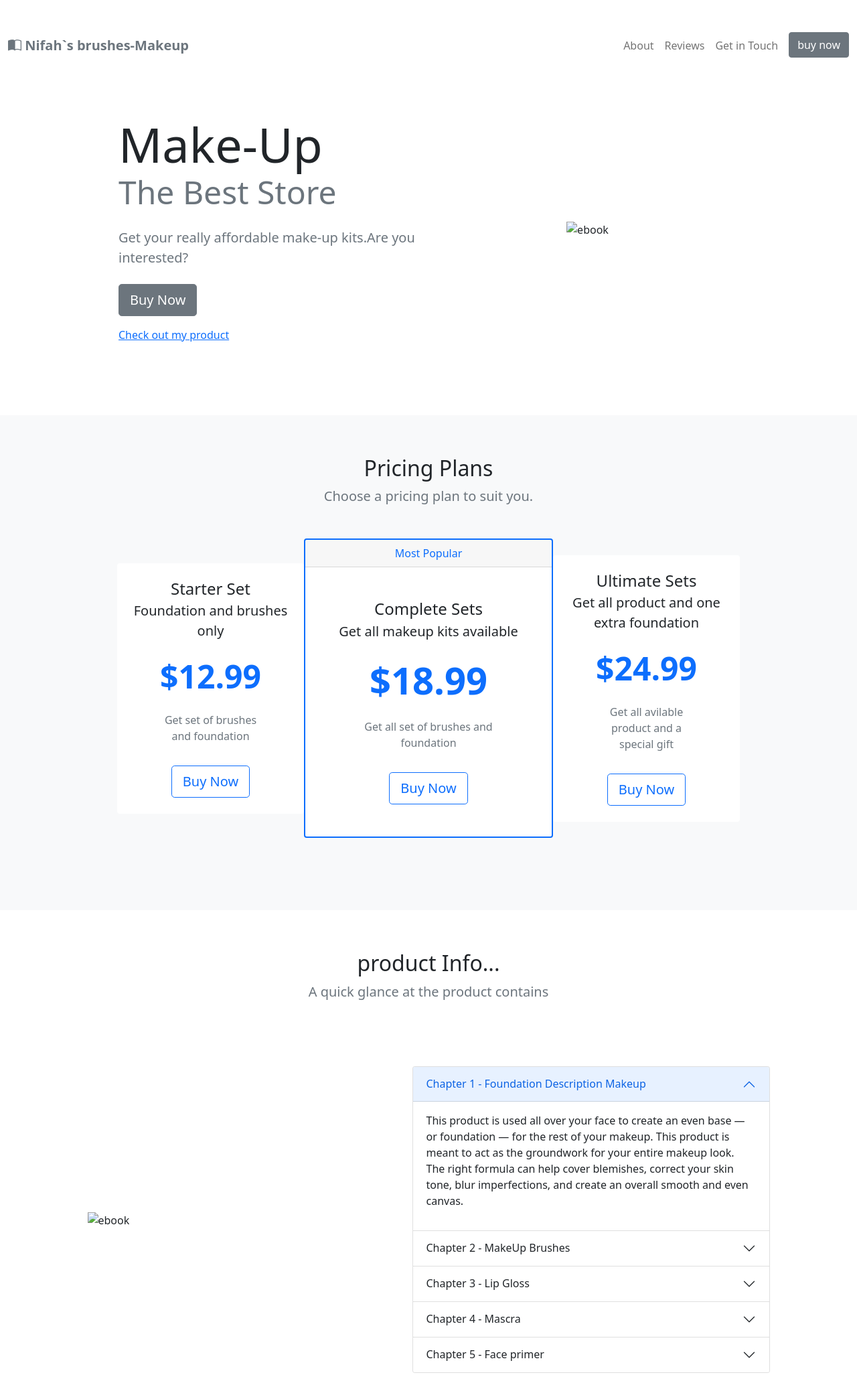
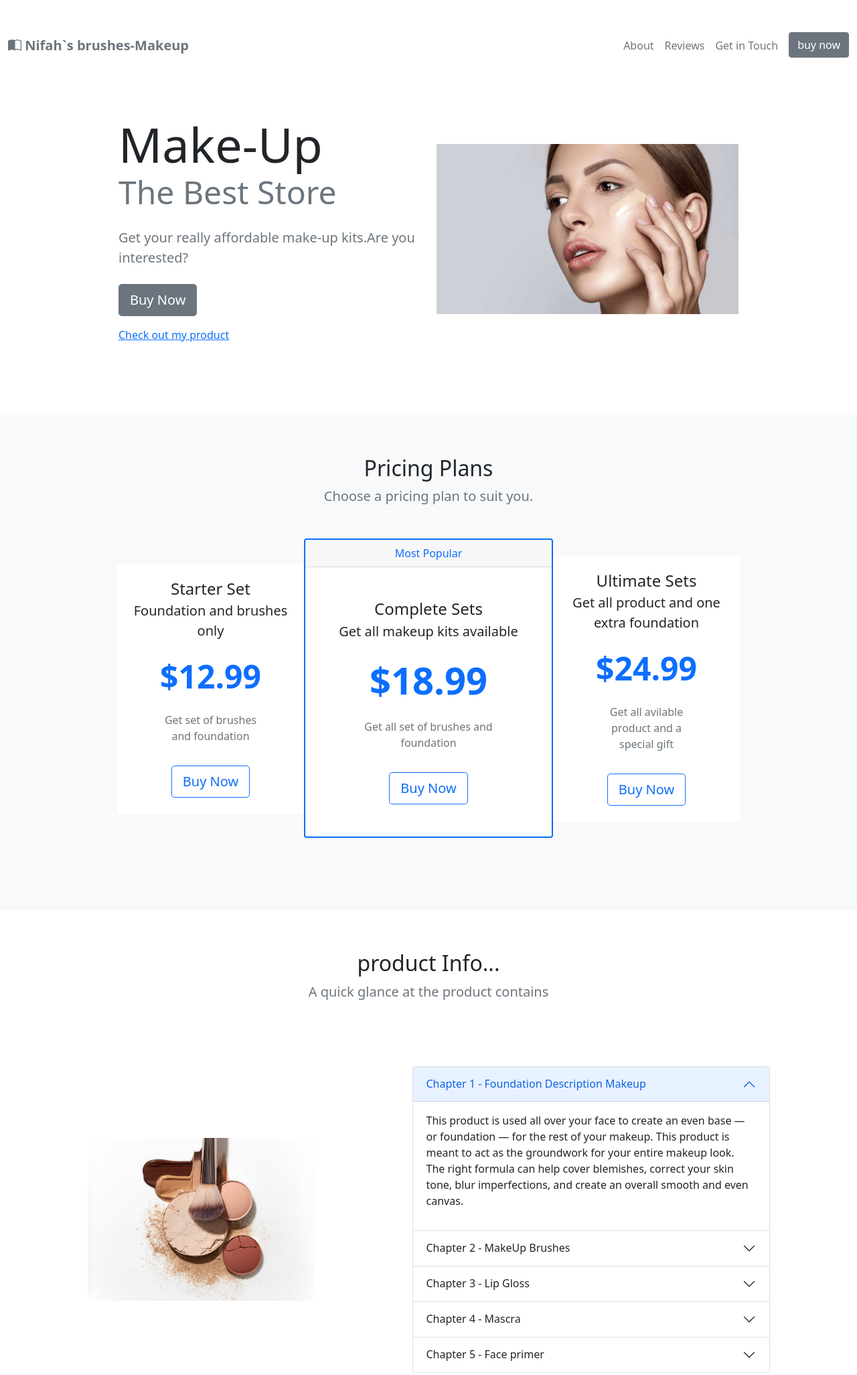
Before and after one commit to Ageji/Cosmetics, a plain HTML site: page index.html in a window 1280 px wide. Shown: the top 2053 px of the page at 67% size. Drawn offline with nearby package versions, Linux system fonts and the light colour scheme; the site is published under a folder, as on GitHub Pages, so addresses that start at the root find nothing.

Commit message:
Update index.html

```diff
--- a/index.html
+++ b/index.html
@@ -80,7 +80,7 @@
         <div class="col-md-5 text-center d-none d-md-block">
           <!-- tooltip -->
           <span class="tt" data-bs-placement="bottom" title="Face makeup">
-            <img src="/assets/Loreal-Paris-BMAG-Article-How-to-Apply-Liquid-Foundation-D.png" class="img-fluid" alt="ebook">
+            <img src="./assets/Loreal-Paris-BMAG-Article-How-to-Apply-Liquid-Foundation-D.png" class="img-fluid" alt="ebook">
           </span>
         </div>
       </div>
@@ -152,7 +152,7 @@
       </div>
       <div class="row my-5 g-5 justify-content-around align-items-center">
         <div class="col-6 col-lg-4">
-          <img src="/assets/combination-makeup-textures.jpg" class="img-fluid" alt="ebook">
+          <img src="./assets/combination-makeup-textures.jpg" class="img-fluid" alt="ebook">
         </div>
         <div class="col-lg-6">
 
```
